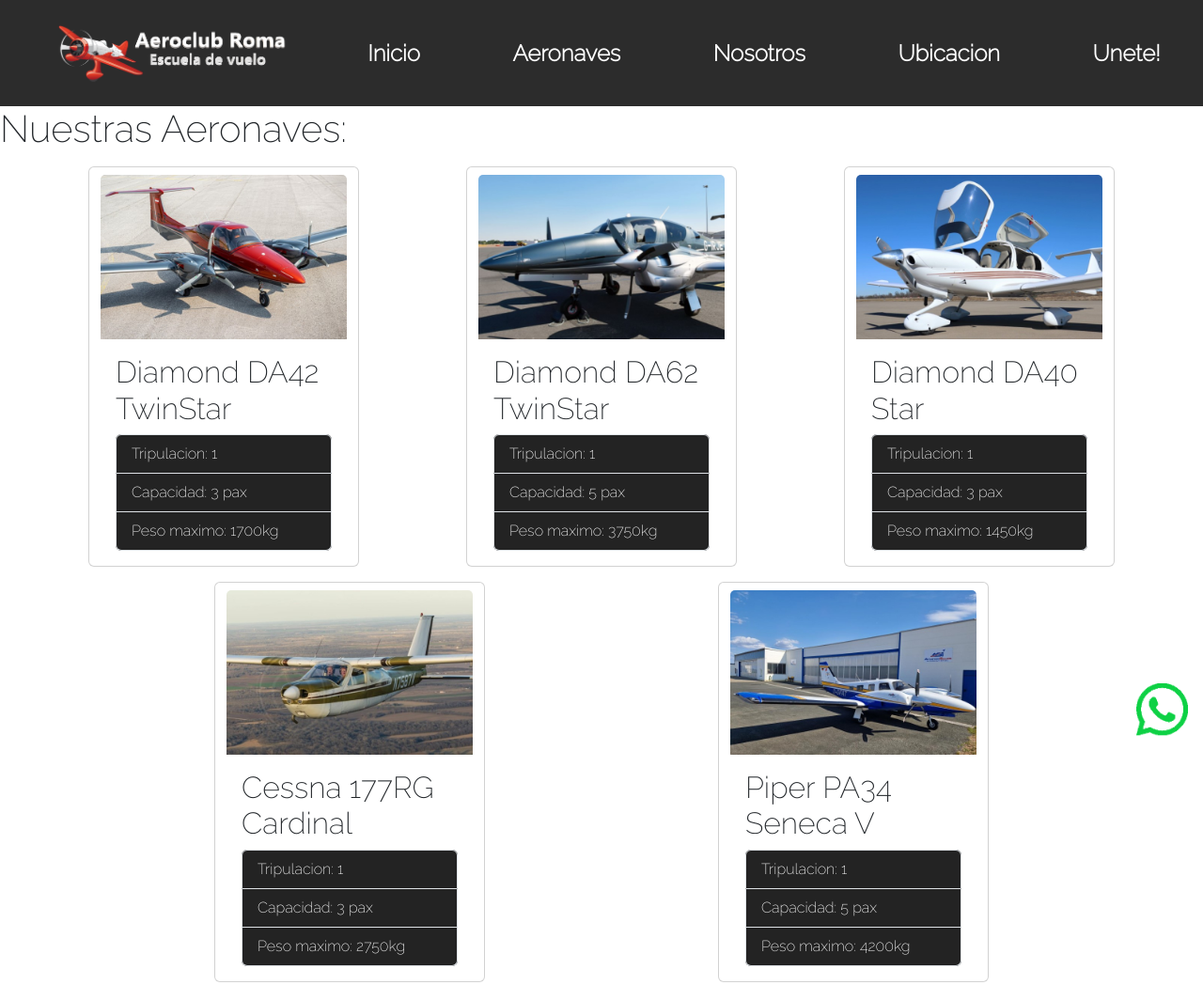
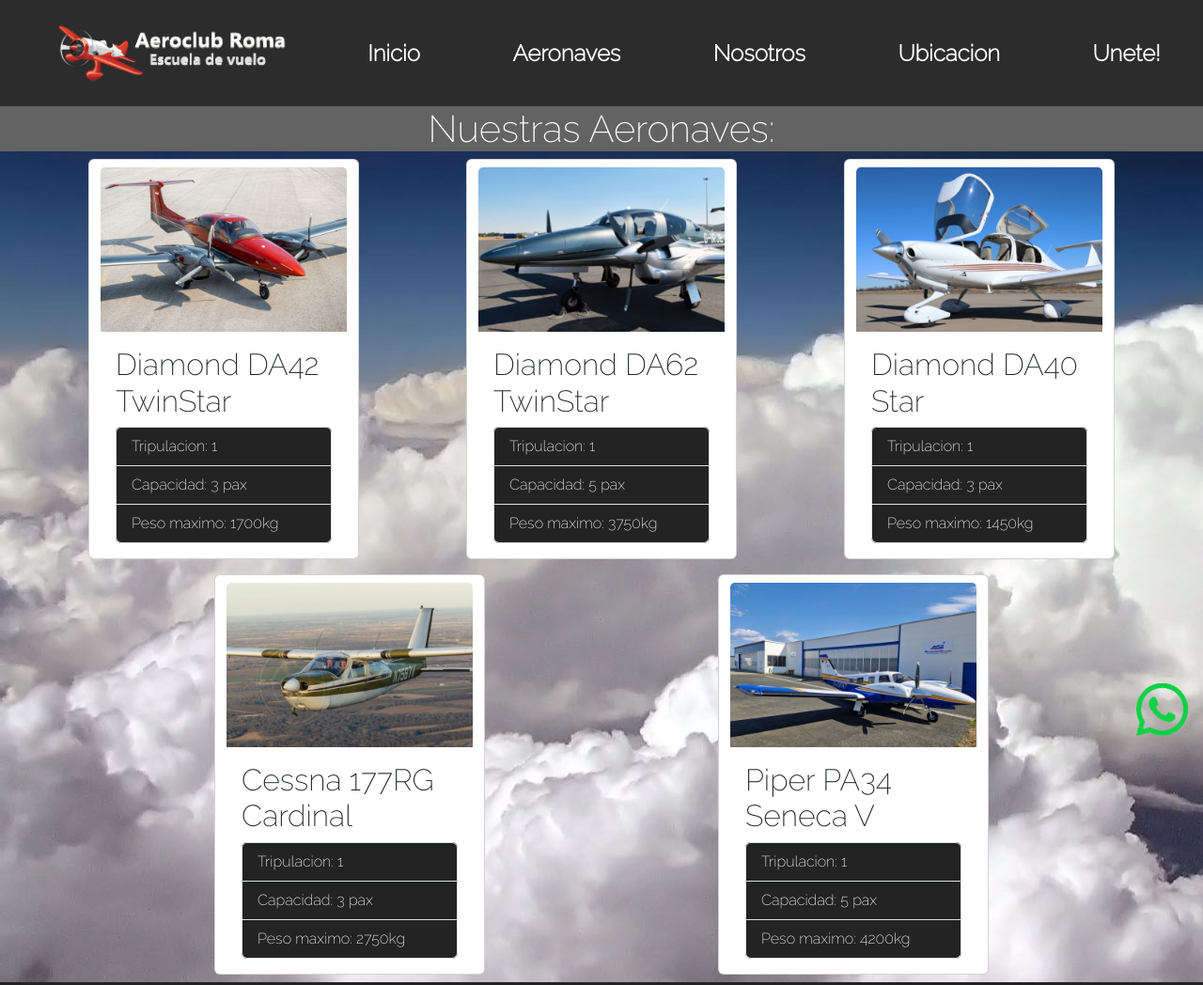
Before and after one commit to Omarit82/aeroClubRoma_53805, a plain HTML site: page pages/aeronaves.html in a window 1280 px wide. Shown: the top 1048 px of the page at 94% size. Drawn offline with Linux system fonts and the light colour scheme.

Commit message:
feature/segundaPreEntrega - Add: nuevo fondo para Aeronaves

```diff
--- a/css/estilos.css
+++ b/css/estilos.css
@@ -38,6 +38,9 @@
     height: 30rem;
 
 }
+.fondo{
+    background-image: url(../assets/img/fondo2.jpg);
+}
 .sombra{
     text-shadow: 2px 2px 2px black;
     font-weight: bolder;
@@ -45,6 +48,13 @@
 }
 .background{
     background-color: rgb(35,35,35);
+}
+
+.grisTitulo{
+    background-color: rgb(99, 99, 99);
+    color:rgb(255,255,255);
+    text-align: center;
+    margin-bottom: 0;
 }
 .text-justify{
     text-align: justify;
@@ -80,6 +90,8 @@
         color: rgb(20,20,20);
     }
 }
+
+/* Media queries propias*/
 @media screen and (min-width: 650px){
     .presentacion{
         background-size: cover;
--- a/pages/aeronaves.html
+++ b/pages/aeronaves.html
@@ -45,7 +45,7 @@
         </header>
 
         <main>
-            <h1>Nuestras Aeronaves:</h1>
+            <h1 class="grisTitulo">Nuestras Aeronaves:</h1>
             <section>
                 <div id="carouselExampleCaptions" class="carousel slide sombra d-md-none">
                     <div class="carousel-indicators">
@@ -122,7 +122,7 @@
                         </button>
                     </div>
                 </div>
-                <div class=" d-none d-md-flex flex-column">
+                <div class=" d-none d-md-flex flex-column fondo">
                     <div class="row justify-content-evenly">
                         <div class="card m-2 pt-2" style="width: 18rem;">
                             <img src="../assets/img/avion1.jpg" class="card-img-top" alt="Aeronave Da42 TwinStar en plataforma de Roma-Ciampino">
```
Also changed, not shown: assets/img/fondo2.jpg (added).
